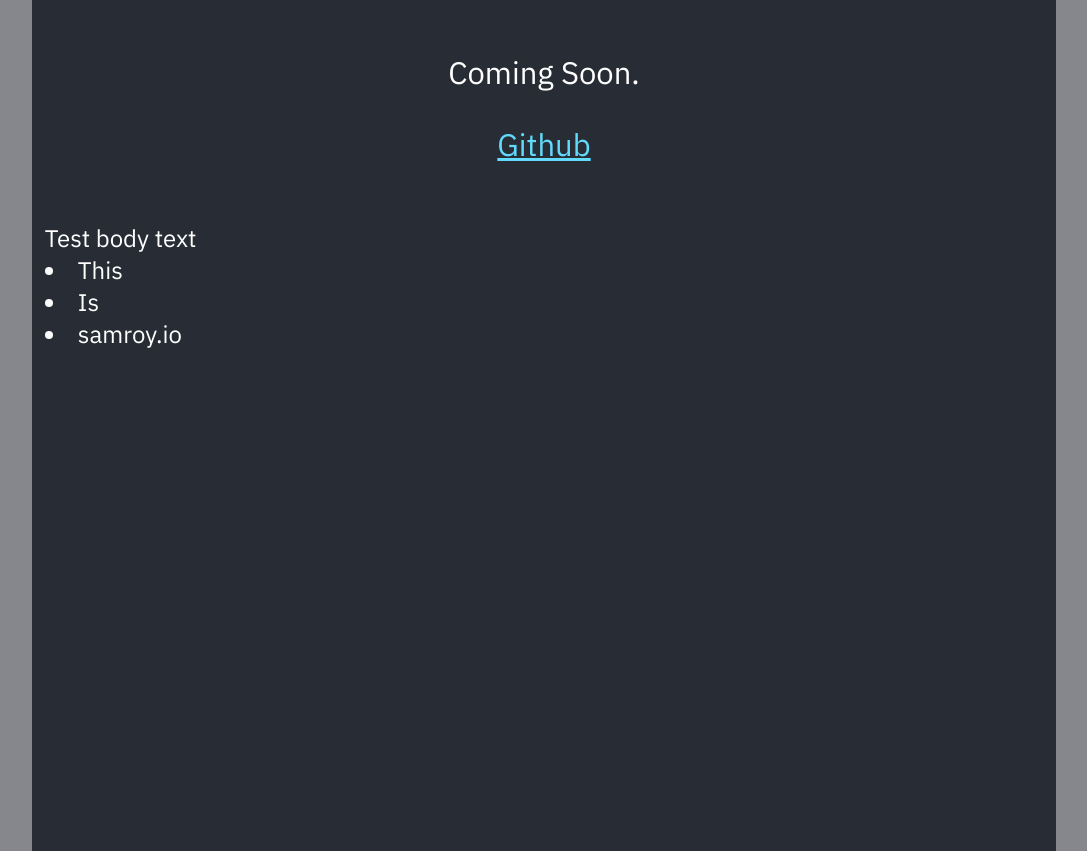
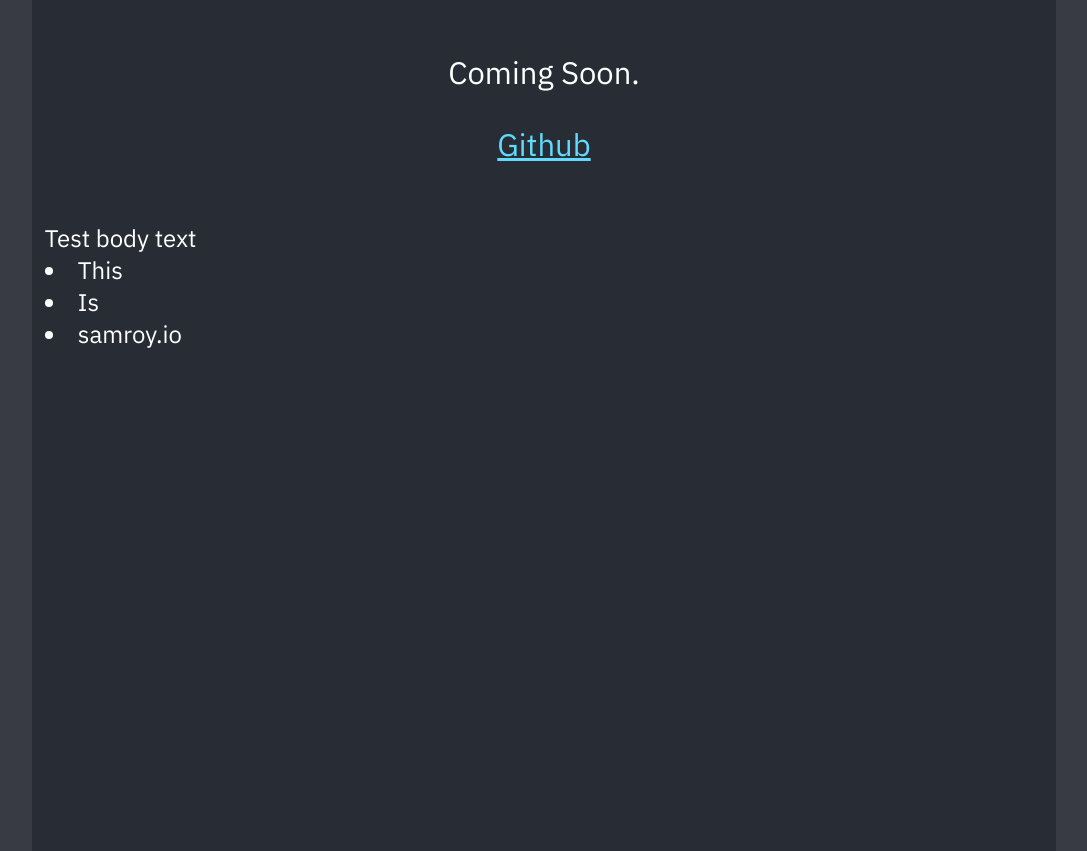
Before and after one commit to SamRoyDev/samroyio-website, a React (Create React App) app: page / in a window 1280 px wide. Shown: the whole page, without its empty margins (96-1183 px from the left). Built offline with nearby package versions, Linux system fonts and the light colour scheme.

Commit message:
modifying default bg color

```diff
--- a/src/App.css
+++ b/src/App.css
@@ -1,6 +1,6 @@
 .App {
   text-align: center;
-  background-color: #282c3490;
+  background-color: #282c34ec;
 }
 
 .App-logo {
```
